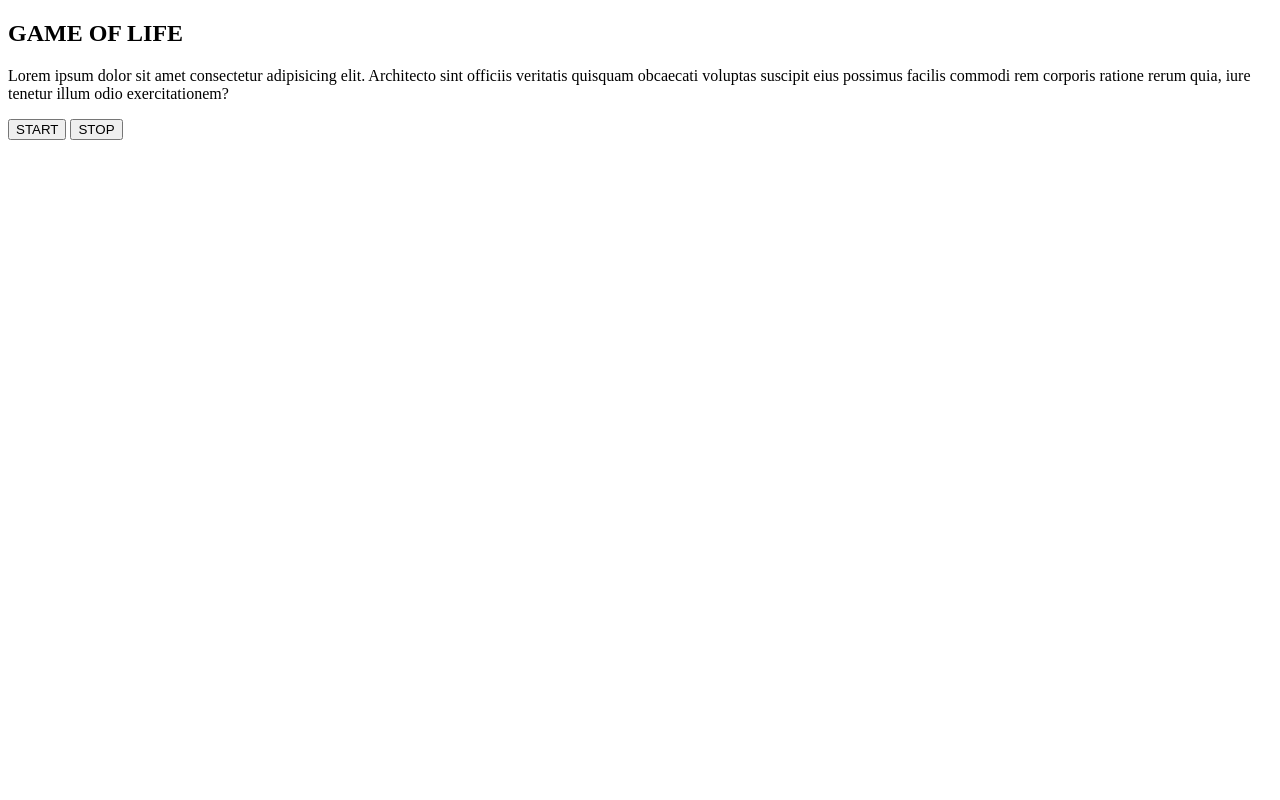
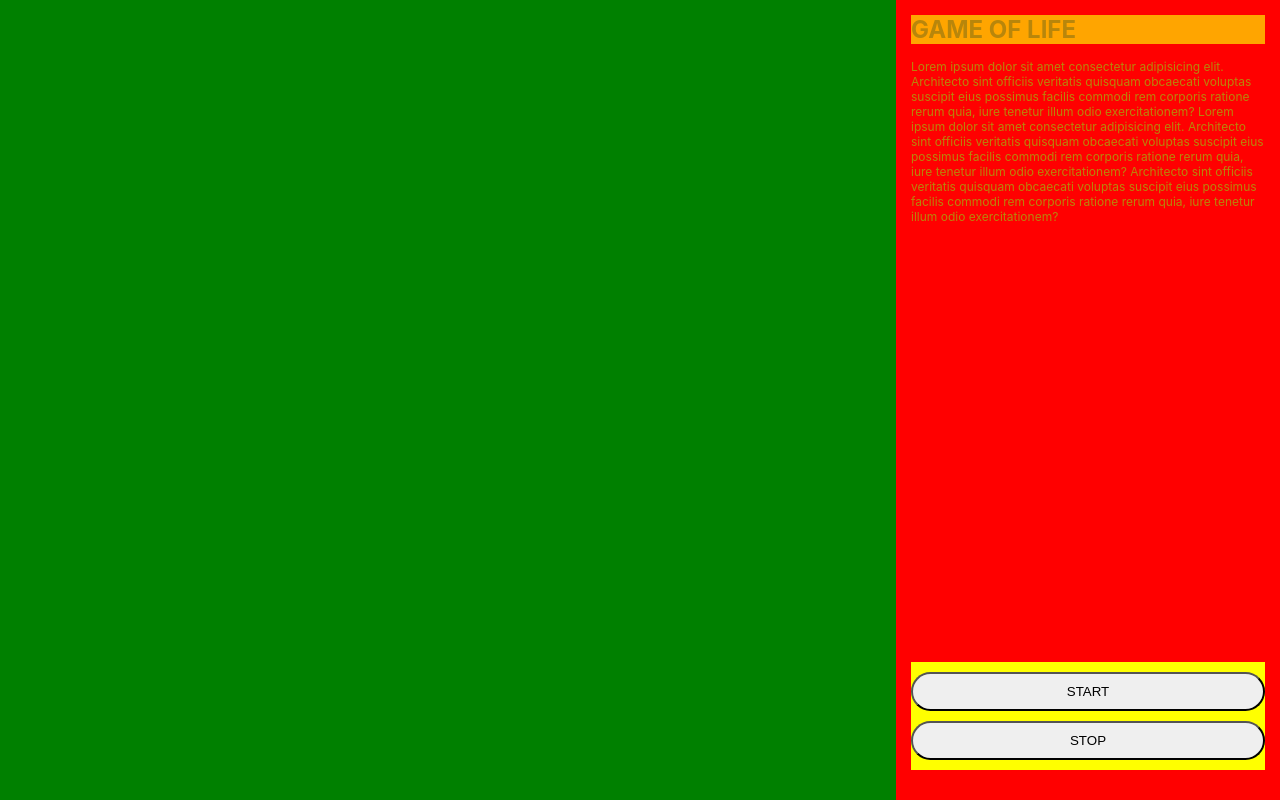
Before and after one commit to yeraysarmiento/game-of-life_vanillajs, a website: page build/gameOfLife.html in a window 1280 px wide. Drawn offline with Linux system fonts and the light colour scheme.

Commit message:
Add css files and main css structure of boxes

```diff
--- a/src/style.scss
+++ b/src/style.scss
@@ -0,0 +1,60 @@
+* {
+  margin: 0;
+  padding: 0;
+  box-sizing: border-box;
+}
+
+body {
+  font-family: -apple-system, BlinkMacSystemFont, "Segoe UI", Roboto, Oxygen,
+    Ubuntu, Cantarell, "Open Sans", "Helvetica Neue", sans-serif;
+  display: flex;
+  color: darkgoldenrod;
+  justify-content: center;
+  align-items: center;
+}
+
+.board-container {
+  background: green;
+  height: 100vh;
+  width: 70vw;
+  padding: 15px;
+}
+
+.control-container {
+  display: flex;
+  flex-direction: column;
+  background: red;
+  width: 30vw;
+  height: 100vh;
+  padding: 15px;
+
+  & > p {
+    font-size: 12px;
+    flex-grow: 1;
+  }
+
+  & > div {
+    display: flex;
+    flex-direction: column;
+    margin-bottom: 15px;
+    background: yellow;
+    padding-top: 10px;
+    padding-bottom: 10px;
+  }
+
+  &__start {
+    padding: 10px;
+    border-radius: 20px;
+  }
+
+  &__stop {
+    margin-top: 10px;
+    padding: 10px;
+    border-radius: 20px;
+  }
+}
+
+.main-title {
+  background: orange;
+  margin-bottom: 15px;
+}
```
Also changed, not shown: build/gameOfLife.html, build/style.css, 1 other file.
